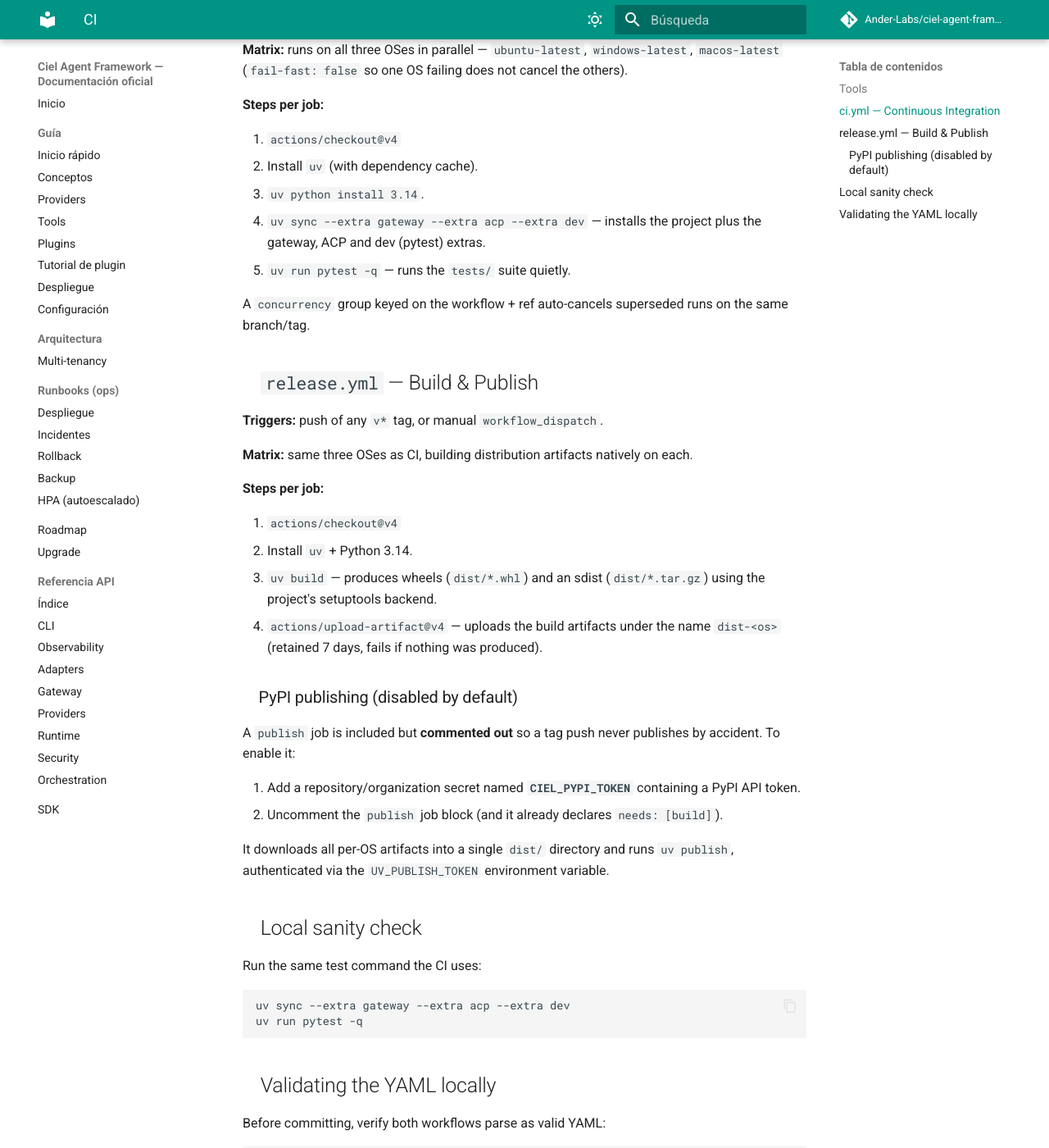
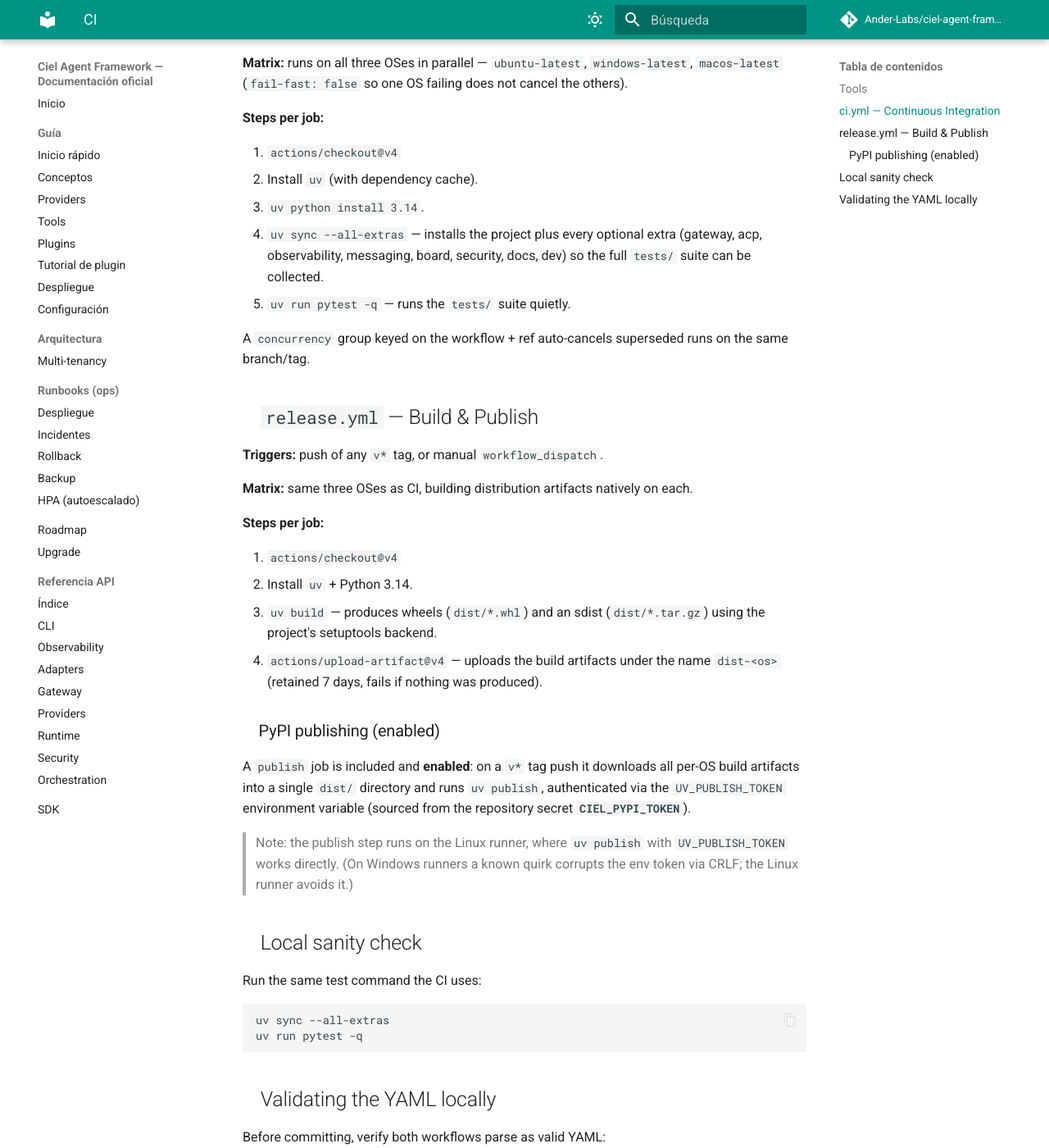
Before and after one commit to Ander-Labs/ciel-agent-framework, an MkDocs documentation site: the page built from docs/CI.md, in a window 1280 px wide and 1400 px high, scrolled down 517 px. Shown: the whole window at 82% size. Built offline with MkDocs 1.6.1 and Material for MkDocs 9.7.7, drawn with Linux system fonts in a browser that asks for light colours; comment, search, counter and statistics services are not loaded; some of the changed text lies outside the part shown.

Commit message:
CI: corrige rama main->master y extras en workflows + doc CI coherente
- ci.yml: branches [main] -> [master] (push y PR); uv sync pasa a
  --all-extras para que la suite completa (gateway/acp/observability/
  messaging/board/security/docs) se colecte sin ImportError.
- release.yml: sin cambios de rama (solo dispara en tags v*); publish
  ya habilitado y documentado como tal.
- pyproject.toml: Changelog URL main -> master.
- docs/CI.md: URL repo correcta (Ander-Labs/ciel-agent-framework), rama
  master, requires >=3.11, sync --all-extras, y sección de publish
  actualizada a 'habilitado' (coherente con release.yml real).

````diff
--- a/docs/CI.md
+++ b/docs/CI.md
@@ -1,19 +1,19 @@
 # CI & Release (GitHub Actions)
 
-This document describes the GitHub Actions workflows shipped in
-[`.github/workflows/`](https://github.com/ciel-agent-framework/ciel/tree/main/.github/workflows).
-The repository is not yet initialized as a git repo locally; commit these files once the
-repo is created so CI lights up on the first push.
+[`.github/workflows/`](https://github.com/Ander-Labs/ciel-agent-framework/tree/master/.github/workflows).
+
+The repository is already initialized and pushed; CI runs on every push to `master`
+and on `v*` tags.
 
 ## Tools
 
 - **[uv](https://docs.astral.sh/uv/)** — fast Python package/workspace manager (installed via
   `astral-sh/setup-uv@v5`, with a cache keyed on `uv.lock`).
-- **Python 3.14** — pinned via `uv python install 3.14` (project requires `>=3.14`).
+- **Python 3.14** — pinned via `uv python install 3.14` (project requires `>=3.11`).
 
 ## `ci.yml` — Continuous Integration
 
-**Triggers:** push to `main`, push of any `v*` tag, and pull requests against `main`.
+**Triggers:** push to `master`, push of any `v*` tag, and pull requests against `master`.
 
 **Matrix:** runs on all three OSes in parallel — `ubuntu-latest`, `windows-latest`,
 `macos-latest` (`fail-fast: false` so one OS failing does not cancel the others).
@@ -23,8 +23,9 @@
 1. `actions/checkout@v4`
 2. Install `uv` (with dependency cache).
 3. `uv python install 3.14`.
-4. `uv sync --extra gateway --extra acp --extra dev` — installs the project plus the gateway,
-   ACP and dev (pytest) extras.
+4. `uv sync --all-extras` — installs the project plus every optional extra
+   (gateway, acp, observability, messaging, board, security, docs, dev) so the
+   full `tests/` suite can be collected.
 5. `uv run pytest -q` — runs the `tests/` suite quietly.
 
 A `concurrency` group keyed on the workflow + ref auto-cancels superseded runs on the same
@@ -45,23 +46,23 @@
 4. `actions/upload-artifact@v4` — uploads the build artifacts under the name
    `dist-<os>` (retained 7 days, fails if nothing was produced).
 
-### PyPI publishing (disabled by default)
+### PyPI publishing (enabled)
 
-A `publish` job is included but **commented out** so a tag push never publishes by accident.
-To enable it:
+A `publish` job is included and **enabled**: on a `v*` tag push it downloads all
+per-OS build artifacts into a single `dist/` directory and runs `uv publish`,
+authenticated via the `UV_PUBLISH_TOKEN` environment variable (sourced from the
+repository secret **`CIEL_PYPI_TOKEN`**).
 
-1. Add a repository/organization secret named **`CIEL_PYPI_TOKEN`** containing a PyPI API token.
-2. Uncomment the `publish` job block (and it already declares `needs: [build]`).
-
-It downloads all per-OS artifacts into a single `dist/` directory and runs `uv publish`,
-authenticated via the `UV_PUBLISH_TOKEN` environment variable.
+> Note: the publish step runs on the Linux runner, where `uv publish` with
+> `UV_PUBLISH_TOKEN` works directly. (On Windows runners a known quirk corrupts
+> the env token via CRLF; the Linux runner avoids it.)
 
 ## Local sanity check
 
 Run the same test command the CI uses:
 
 ```bash
-uv sync --extra gateway --extra acp --extra dev
+uv sync --all-extras
 uv run pytest -q
 ```
 
--- a/pyproject.toml
+++ b/pyproject.toml
@@ -38,7 +38,7 @@
 Homepage = "https://github.com/Ander-Labs/ciel-agent-framework"
 Repository = "https://github.com/Ander-Labs/ciel-agent-framework"
 Issues = "https://github.com/Ander-Labs/ciel-agent-framework/issues"
-Changelog = "https://github.com/Ander-Labs/ciel-agent-framework/blob/main/CHANGELOG.md"
+Changelog = "https://github.com/Ander-Labs/ciel-agent-framework/blob/master/CHANGELOG.md"
 
 [project.optional-dependencies]
 dev = ["pytest>=8", "pytest-asyncio>=0.24"]
````
Also changed, not shown: 1 other file.
